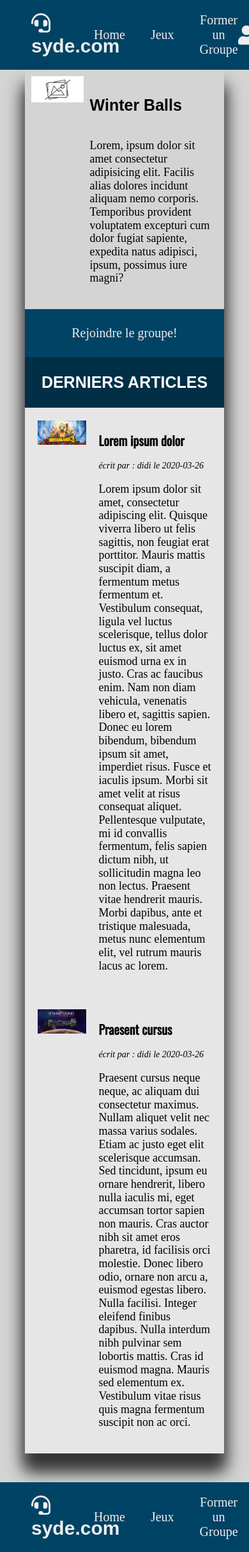
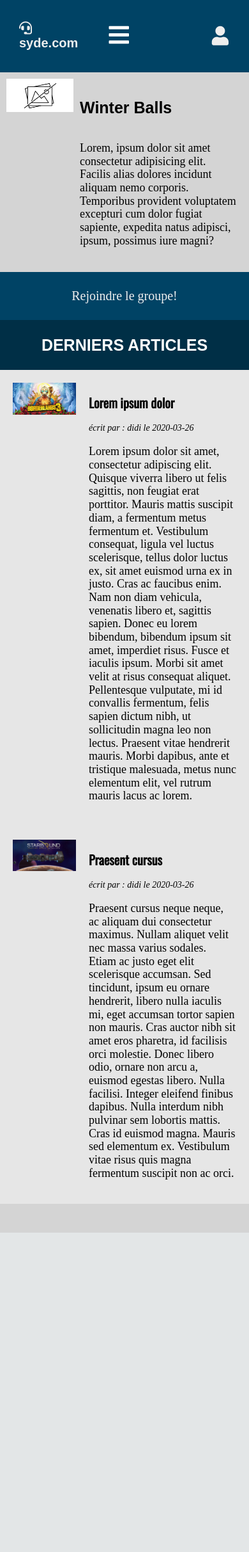
Before and after one commit to yenaulrik/projet_gaming, a PHP site: page /index.php?page=Group&group_id=18 in a window 390 px wide; the page is wider, and only the part inside the window is pictured. Shown: that part at 64% size. After the commit the page ends 1926 px from the top of that part, so only its background shows below. Run offline with PHP 8.4, Linux system fonts and the light colour scheme; data comes from the database, SQL or seed files in the repository; some libraries are stand-ins or nearby versions; some web fonts are replaced.

Commit message:
Envoi du responsive de base

```diff
--- a/controllers/Jeux/Jeu/jeuByGroup.phtml
+++ b/controllers/Jeux/Jeu/jeuByGroup.phtml
@@ -10,14 +10,14 @@
     <?php if($groups) : ?>
         <table>
             <tr><th colspan="3" class="title"><h2><?= $jeu_img['jeu_title']?></h2></th></tr>
-            <tr>
+            <tr class="table-title">
                 <th>Groupe</th>
                 <th>Description</th>
                 <th>Infos</th>
             </tr>
             <?php foreach($groups as $group):?>
             <a href="">
-                <tr data-group_id="<?= $group['group_id']?>">
+                <tr class="table-groups" data-group_id="<?= $group['group_id']?>">
                     <td>
                         <a href="?page=Group&group_id=<?= $group['group_id']?>"><img src="images/games/<?= $group['group_img']?>" alt=""></a>
                     </td>
--- a/program/main.js
+++ b/program/main.js
@@ -29,7 +29,6 @@ $(function(){
     // affichage modal
     $('#log').on('click', function(e){
         e.preventDefault()
-
         modal.css('display','block')
     })
     //toggle du display onglet login
@@ -64,4 +63,25 @@ $(function(){
         //$('#game_tag').on('input', find.selectTag(this.value));
         // select a tag $('#game_name').on('input', nameTyping(this.value));
     }
+
+// Affichage du menu burger :D
+
+$( ".cross" ).hide();
+$( ".menu" ).hide();
+
+$( ".hamburger" ).click(function() {
+    $( ".menu" ).slideToggle( "slow", function() {
+        $( ".hamburger" ).hide();
+        $( ".cross" ).show();
+        });
+    });
+
+$( ".cross" ).click(function() {
+    $( ".menu" ).slideToggle( "slow", function() {
+        $( ".cross" ).hide();
+        $( ".hamburger" ).show();
+    });
+});
+
+
 })
--- a/style.css
+++ b/style.css
@@ -140,6 +140,9 @@ main{
 /*                    HEADER                                */
 /************************************************************/
 /*      Box Header        */
+#menu-mobile{
+    display: none;
+}
 header, footer, .grp-menu{
     margin : 0 auto;
     background-color: #004365;
@@ -545,3 +548,138 @@ main > section:nth-child(odd){
     padding: 20px;
     text-align: center;
 }
+
+@media screen and (max-width: 640px) {
+    /* Container */
+    .container{
+        width: 100%;
+        box-shadow: none;
+    }
+
+    /* HEADER */
+    .modal-content{
+        width: 100%;
+    }
+    header{
+        padding: 20px;
+    }
+    header .btn-user{
+        justify-content: center;
+    }
+    h1{
+        font-size: 2rem;
+    }
+    #menu-screen{
+        display: none;
+    }
+    #menu-mobile{
+        display: flex;
+        flex-direction: column;
+        width: 30%;
+    }
+    .hamburger, .cross{
+        background:none;
+        padding:10px;
+        color:white;
+        border:0;
+        font-size:2em;
+        font-weight:bold;
+        cursor:pointer;
+        outline:none;
+        z-index:10;
+    }
+
+    .menu{
+
+        box-sizing: border-box;
+        z-index:4;
+        font-weight:bold;
+        font-size:0.8em;
+        width:100%;
+        background:#f1f1f1;
+        position:fixed;
+        text-align:center;
+        font-size:12px;
+    }
+    .menu ul {
+        margin: 0;
+        padding: 0;
+        list-style-type: none;
+        list-style-image: none;
+    }
+    .menu li {
+        display: block;
+        padding:15px 0 15px 0;
+        border-bottom:#dddddd 1px solid;
+        text-transform: uppercase;
+    }
+    .menu li:hover{
+        display: block;
+        background:#ffffff;
+        padding:15px 0 15px 0;
+        border-bottom:#dddddd 1px solid;
+    }
+    .menu ul li a {
+        text-decoration:none;
+        margin: 0px;
+        color:#666;
+    }
+    .menu ul li a:hover {
+        color: #666;
+        text-decoration:none;
+    }
+    .menu a{
+        text-decoration:none;
+        color:#666;
+    }
+    .menu a:hover{
+        text-decoration:none;
+        color:#666;
+    }
+
+    /* Carousel */
+    .carousel > div > article{
+        min-width: 50%;
+    }
+
+    /* page jeux */
+    .page_jeux form{
+        flex-direction: column;
+    }
+    #form{
+        flex-direction: row;
+        width: 100%;
+        align-items: center;
+    }
+    #form > label{
+        height : 100px;
+        width: 47%;
+    }
+    #game_tag{
+        height: auto !important;
+        padding-top: 10px;
+        padding-bottom: 10px;
+    }
+    .list-tag{
+        flex-wrap: wrap;
+        text-align: center;
+    }
+    .tags{
+        width: 100%;
+    }
+    .list-tag .tags{
+        width: 50%;
+    }
+    /* Page Jeux => Groups */
+    .table-groups > td{
+        display: block;
+    }
+    .table-title{
+        display: none;
+    }
+
+    /* Footer */
+    footer{
+        display: none;
+    }
+}
--- a/views/layout.phtml
+++ b/views/layout.phtml
@@ -24,15 +24,17 @@
             <section class="logo-site">
                 <h1><a href="?page=Home" title="Lien vers l'accueil"><i class="fas fa-headset"></i>syde.com</a></h1>
             </section>
-            <nav>
+            <nav id="menu-screen">
                 <ul>
                     <li><a href="?page=Home" title="Lien vers l'accueil">Home</a></li>
                     <li><a href="?page=Jeux" title="Liste des jeux Enregistré">Jeux</a></li>
                     <li><a href="?page=New_group" title="Créez votre Groupe !">Former un Groupe</a></li>
-
-
                 </ul>
             </nav>
+            <div id="menu-mobile">
+                <button class="hamburger"><i class="fas fa-bars"></i></button>
+                <button class="cross"><i class="fas fa-bars"></i></button>
+            </div>
             <section class="btn-user">
                 <?php if($session->sessionExists() ): ?>
                     <?php if($_SESSION['user']['group_id'] != NULL):?>
@@ -98,6 +100,13 @@
             </div>
         </div>
     </header>
+    <div class="menu"><!-- Menu déroulant burger-->
+        <ul>
+            <a href="?page=Home"><li>Home</li></a>
+            <a href="?page=Jeux"><li>Jeux</li></a>
+            <a href="?page=New_group"><li>Former un Groupe</li></a>
+        </ul>
+    </div>
 
 <div id="content"><?php include $contentView['viewLink']; ?></div>
 
```
